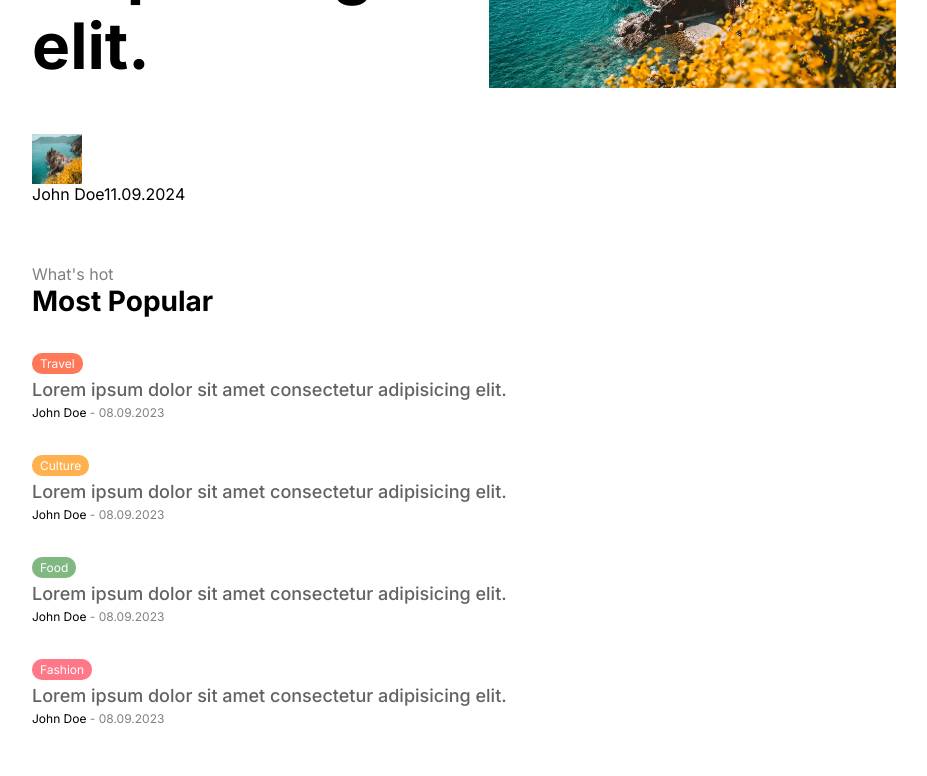
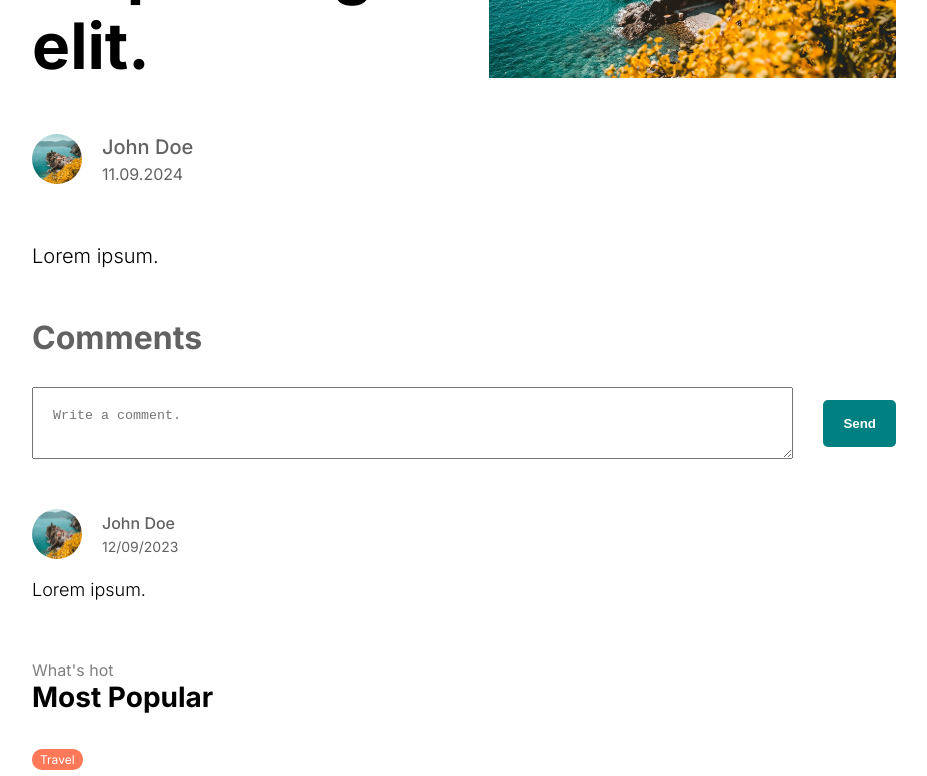
Before and after one commit to FelipeMDantas/BlogApp, a Next.js app: page /login in a window 1280 px wide. Shown: the part 478-1254 px from the top of the page, without its empty margins (176-1103 px from the left). Built offline with nearby package versions, Linux system fonts and the light colour scheme.

Commit message:
Comments component created.

```diff
--- a/src/app/[slug]/page.tsx
+++ b/src/app/[slug]/page.tsx
@@ -1,6 +1,7 @@
 import Image from "next/image";
 import styles from "./singlePage.module.css";
 import Menu from "../../components/Menu/Menu";
+import Comments from "../../components/comments/Comments";
 
 const SinglePage = () => {
   return (
@@ -12,7 +13,7 @@ const SinglePage = () => {
           </h1>
           <div className={styles.user}>
             <div className={styles.userImageContainer}>
-              <Image src="/p1.jpeg" alt="" fill className={styles.image} />
+              <Image src="/p1.jpeg" alt="" fill className={styles.avatar} />
             </div>
             <div className={styles.userTextContainer}>
               <span className={styles.username}>John Doe</span>
@@ -26,6 +27,12 @@ const SinglePage = () => {
       </div>
       <div className={styles.content}>
         <div className={styles.post}>
+          <div className={styles.description}>
+            <p>Lorem ipsum.</p>
+          </div>
+          <div className={styles.comment}>
+            <Comments />
+          </div>
           <Menu />
         </div>
       </div>
--- a/src/app/[slug]/singlePage.module.css
+++ b/src/app/[slug]/singlePage.module.css
@@ -16,10 +16,32 @@
   margin-bottom: 50px;
 }
 
+.user {
+  display: flex;
+  align-items: center;
+  gap: 20px;
+}
+
 .userImageContainer {
   width: 50px;
   height: 50px;
   position: relative;
+}
+
+.avatar {
+  border-radius: 50%;
+}
+
+.userTextContainer {
+  display: flex;
+  flex-direction: column;
+  gap: 5px;
+  color: var(--softTextColor);
+}
+
+.username {
+  font-size: 20px;
+  font-weight: 500;
 }
 
 .imageContainer {
@@ -31,3 +53,19 @@
 .image {
   object-fit: cover;
 }
+
+.content {
+  display: flex;
+  gap: 50px;
+}
+
+.post {
+  flex: 5;
+  margin-top: 60px;
+}
+
+.description p {
+  font-size: 20px;
+  font-weight: 300;
+  margin-bottom: 20px;
+}
--- /dev/null
+++ b/src/components/comments/Comments.jsx
@@ -0,0 +1,41 @@
+import Link from "next/link";
+import styles from "./comments.module.css";
+import Image from "next/image";
+
+const Comments = () => {
+  const status = "authenticated";
+
+  return (
+    <div className={styles.container}>
+      <h1 className={styles.title}>Comments</h1>
+      {status === "authenticated" ? (
+        <div className={styles.write}>
+          <textarea placeholder="Write a comment." className={styles.input} />
+          <button className={styles.button}>Send</button>
+        </div>
+      ) : (
+        <Link href="/login">Login to write a comment</Link>
+      )}
+      <div className={styles.comments}>
+        <div className={styles.comment}>
+          <div className={styles.user}>
+            <Image
+              className={styles.image}
+              src="/p1.jpeg"
+              alt=""
+              width={50}
+              height={50}
+            />
+            <div className={styles.userInfo}>
+              <span className={styles.username}>John Doe</span>
+              <span className={styles.date}>12/09/2023</span>
+            </div>
+          </div>
+          <p className={styles.desc}>Lorem ipsum.</p>
+        </div>
+      </div>
+    </div>
+  );
+};
+
+export default Comments;
--- /dev/null
+++ b/src/components/comments/comments.module.css
@@ -0,0 +1,70 @@
+.container {
+  margin-top: 50px;
+}
+
+.title {
+  color: var(--softTextColor);
+  margin-bottom: 30px;
+}
+
+.write {
+  display: flex;
+  align-items: center;
+  justify-content: space-between;
+  gap: 30px;
+}
+
+.input {
+  padding: 20px;
+  width: 100%;
+}
+
+.button {
+  padding: 16px 20px;
+  background-color: teal;
+  color: white;
+  font-weight: bold;
+  border: none;
+  border-radius: 5px;
+  cursor: pointer;
+}
+
+.comments {
+  margin-top: 50px;
+}
+
+.comment {
+  margin-bottom: 50px;
+}
+
+.user {
+  display: flex;
+  align-items: center;
+  gap: 20px;
+  margin-bottom: 20px;
+}
+
+.image {
+  border-radius: 50%;
+  object-fit: cover;
+}
+
+.userInfo {
+  display: flex;
+  flex-direction: column;
+  gap: 5px;
+  color: var(--softTextColor);
+}
+
+.username {
+  font-weight: 500;
+}
+
+.date {
+  font-size: 14px;
+}
+
+.desc {
+  font-size: 18px;
+  font-weight: 300;
+}
--- a/src/components/themeToggle/ThemeToggle.jsx
+++ b/src/components/themeToggle/ThemeToggle.jsx
@@ -3,7 +3,7 @@
 import Image from "next/image";
 import styles from "./themeToggle.module.css";
 import { useContext } from "react";
-import { ThemeContext } from "@/context/ThemeContext";
+import { ThemeContext } from "../../context/ThemeContext";
 
 const ThemeToggle = () => {
   const { toggle, theme } = useContext(ThemeContext);
```
Also changed, not shown: src/app/layout.js (+4 -4 lines), src/app/page.jsx (+4 -4 lines).
